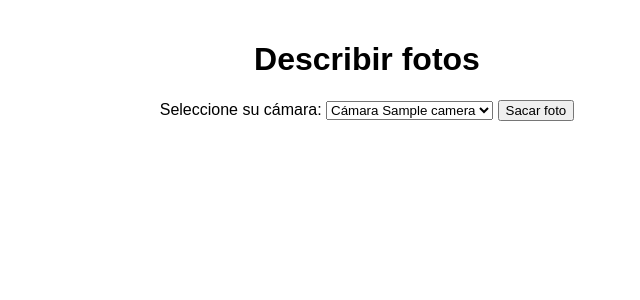
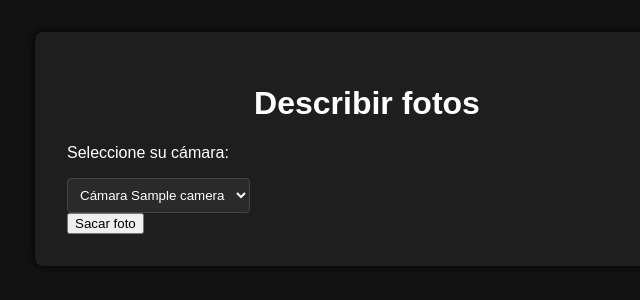
Before and after one commit to martindelollio/webcam-app, a Flask app: template templates/index.html in a window 1280 px wide. Shown: the top 300 px of the page, without its empty margins (273-913 px from the left). Run offline with Flask 3, Linux system fonts and the light colour scheme; the template is opened without the code that fills it: most values are stand-ins (such as "Sample title", 1, 10 or a date in 2020).

Commit message:
texto traducido y colores oscuros

```diff
--- a/app.py
+++ b/app.py
@@ -2,8 +2,14 @@
 import time
 from flask import Flask, request, render_template
 from PIL import Image
-import torch
 from transformers import BlipProcessor, BlipForConditionalGeneration
+from deep_translator import GoogleTranslator
+
+
+
+
+
+
 
 app = Flask(__name__)
 
@@ -40,6 +46,8 @@
     else:
         print('Error al capturar la imagen')
         return None
+def traducir_txt(texto):
+    return GoogleTranslator(source='auto', target='es').translate(texto)
 
 
 def analizar_foto(image_path):
@@ -50,7 +58,9 @@
     inputs = processor(image, return_tensors="pt")
     out = model.generate(**inputs)
     caption = processor.decode(out[0], skip_special_tokens=True)
-    return caption
+
+    caption_es= traducir_txt(caption)
+    return caption_es
 
 @app.route('/')
 def index():
--- a/static/style.css
+++ b/static/style.css
@@ -1,28 +1,69 @@
  body {
+    background-color: #121212;
+    color: #ffffff;
     font-family: Arial, sans-serif;
-            padding: 20px;
-            max-width: 700px;
-            margin: auto;
+    margin: 0;
+    padding: 0;
 }
+
 .container {
+    max-width: 600px;
+    margin: 2rem auto;
+    padding: 2rem;
+    background-color: #1e1e1e;
+    border-radius: 8px;
+    box-shadow: 0 0 10px #000000;
+}
+
+h1 {
     text-align: center;
+    color: #ffffff;
 }
-        .result, .error {
-            margin-top: 20px;
-            padding: 10px;
+
+label, select, p {
+    display: block;
+    margin-top: 1rem;
+}
+
+select {
+    padding: 0.5rem;
+    background-color: #2a2a2a;
+    color: white;
+    border: 1px solid #444;
+    border-radius: 4px;
+}
+
+button.btn {
+    margin-top: 1rem;
+    padding: 0.6rem 1.2rem;
+    background-color: #3a3a3a;
+    color: white;
+    border: none;
     border-radius: 5px;
+    cursor: pointer;
 }
+
+button.btn:hover {
+    background-color: #5a5a5a;
+}
+
+img {
+    max-width: 100%;
+    border-radius: 8px;
+    margin-top: 1rem;
+}
+
 .result {
-            background-color: #e6ffe6;
-            color: #003300;
+    background-color: #222;
+    padding: 1rem;
+    margin-top: 1rem;
+    border-left: 4px solid #4caf50;
 }
+
 .error {
-            background-color: #ffe6e6;
-            color: #990000;
+    background-color: #400000;
+    color: #ffaaaa;
+    padding: 1rem;
+    margin-top: 1rem;
+    border-left: 4px solid #ff4c4c;
 }
-        img {
-            margin-top: 10px;
-            max-width: 100%;
-            height: auto;
-            border: 1px solid #ccc;
-        }
```
Also changed, not shown: static/captured_image.jpg. Lines whose indentation alone changed are shown as unchanged.
